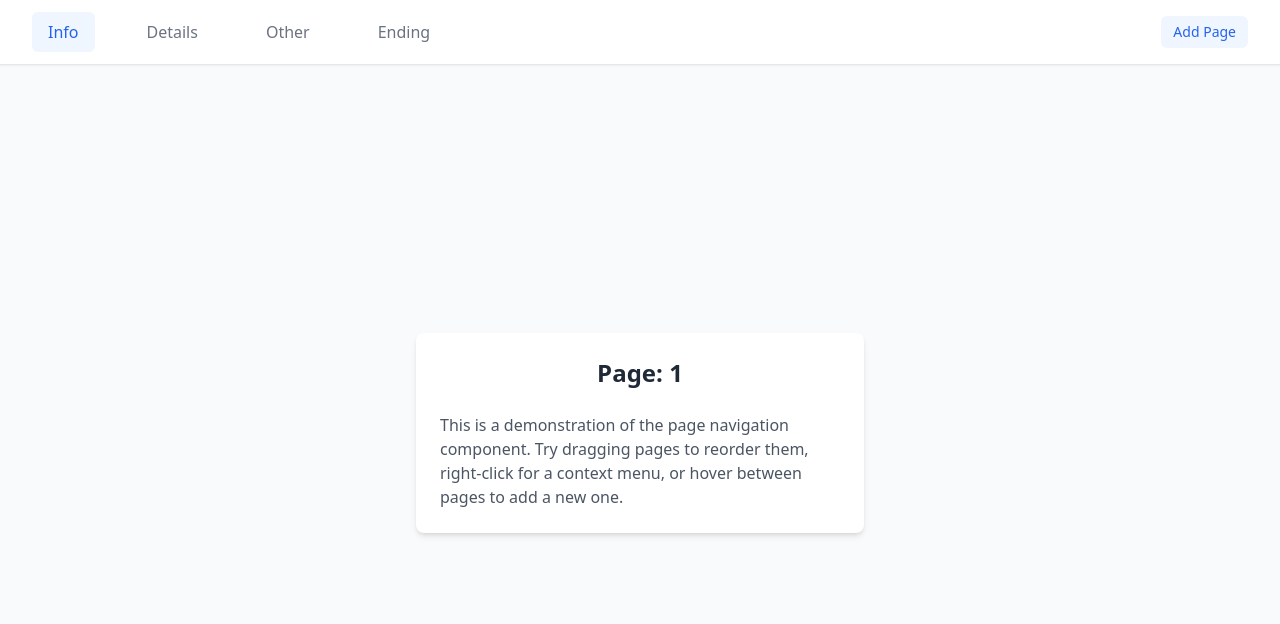
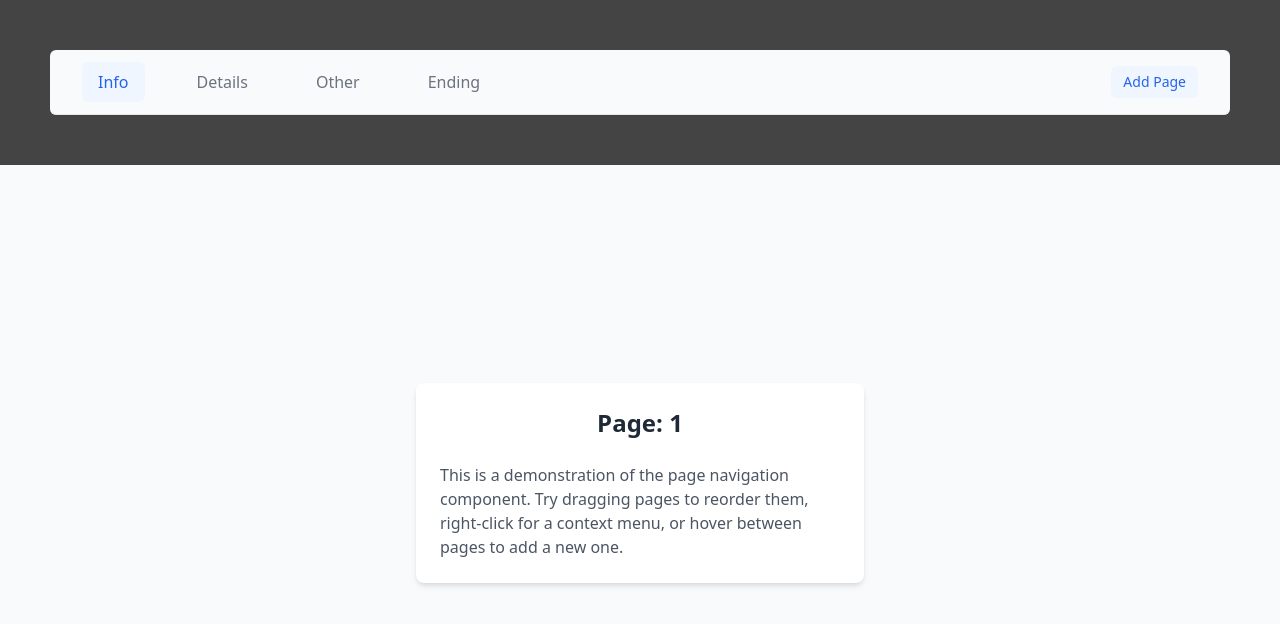
Before and after one commit to lukemadden/Fillout-Frontend-Take-home, a Next.js app: page / in a window 1280 px wide. Shown: the top 624 px of the page. Built offline with nearby package versions, Linux system fonts and the light colour scheme.

Commit message:
wip style navbar

```diff
--- a/src/components/PageNavigation.tsx
+++ b/src/components/PageNavigation.tsx
@@ -183,7 +183,8 @@ export default function PageNavigation({
 	};
 
 	return (
-		<div className="w-full bg-white shadow-sm border-b border-gray-200">
+		<div className="w-full bg-[#444444] p-[50px]">
+			<div className="w-full bg-[#f9fafb] shadow-sm border-b border-gray-200 rounded-md">
 				<div className="max-w-7xl mx-auto px-4 sm:px-6 lg:px-8">
 					<div className="flex items-center h-16">
 						<div className="flex-grow overflow-x-auto hide-scrollbar">
@@ -257,6 +258,7 @@ export default function PageNavigation({
 						</div>
 					</div>
 				</div>
+			</div>
 
 			{/* Context menu */}
 			{contextMenu && (
```
Lines whose indentation alone changed are shown as unchanged.
